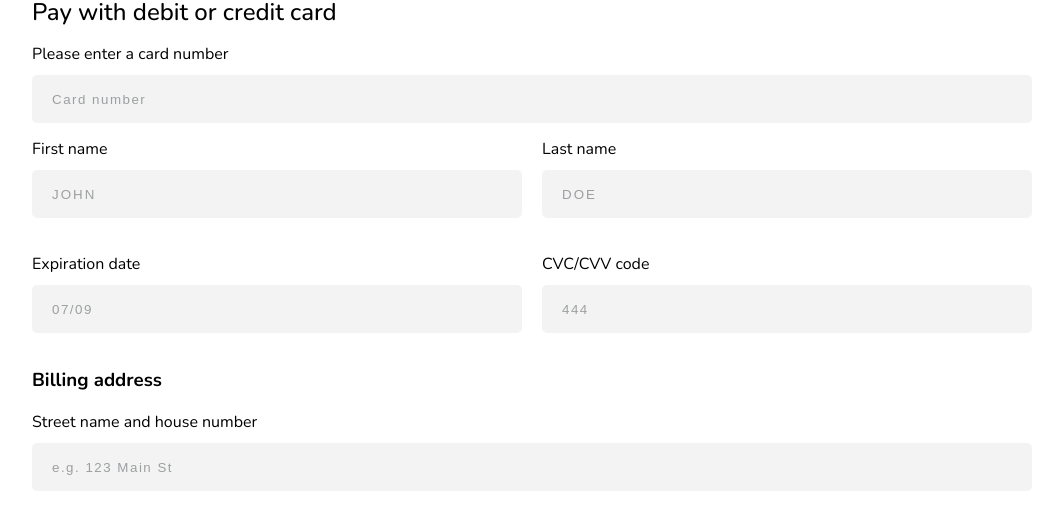
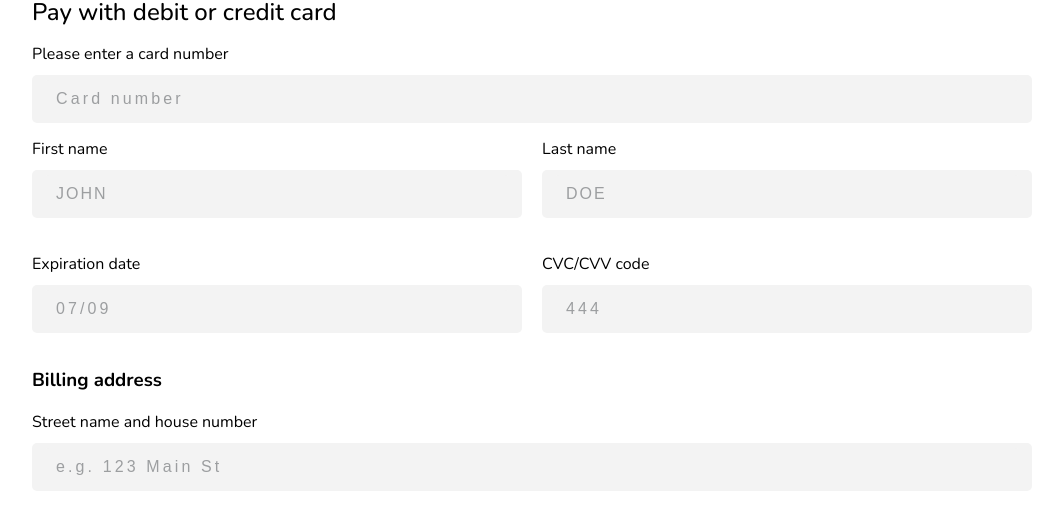
Before and after one commit to Pro-100Evhen/------, a plain HTML site: page index.html in a window 1280 px wide. Shown: the part 289-797 px from the top of the page, without its empty margins (108-1156 px from the left). Drawn offline with nearby package versions, Linux system fonts and the light colour scheme.

Commit message:
to finish

```diff
--- a/form.css
+++ b/form.css
@@ -22,21 +22,36 @@
 }
 .pay-form input{
    border-radius: 5px;
-   padding: 10px;
    background-color: #f3f3f3;
    color: #222121;
    border: none;
    min-height: 28px;
+   padding-top: .625rem;
+   padding-bottom: .625rem;
+   font-size: 1rem;
+   line-height: 1.5rem;
+   font-weight: 500;
+   letter-spacing: .195em;
+   padding-right: 12px;
+   padding-left: 12px !important;
 }
 .pay-form input::placeholder{
    border-radius: 5px;
-   padding: 10px;
+   padding: 12px;
    background-color: #f3f3f3;
    color: #9c9ea0;
    border: none;
    min-height: 28px;
    letter-spacing: 1.5px;
    font-family: Arial, "Helvetica Neue", Helvetica, sans-serif;
+   padding-top: .625rem;
+   padding-bottom: .625rem;
+   padding-right: 12px;
+   padding-left: 12px ;
+   font-size: 1rem;
+   line-height: 1.5rem;
+   font-weight: 500;
+   letter-spacing: .195em;
 }
 .pay-form .first-name input::placeholder{
    text-transform: uppercase;
@@ -85,7 +100,7 @@
 }
 
 .pay-form .phone {
-   row-gap: 10px;
+   margin-bottom: 15px;
    display: grid;
    grid-template-columns: auto auto ;
 }
```
